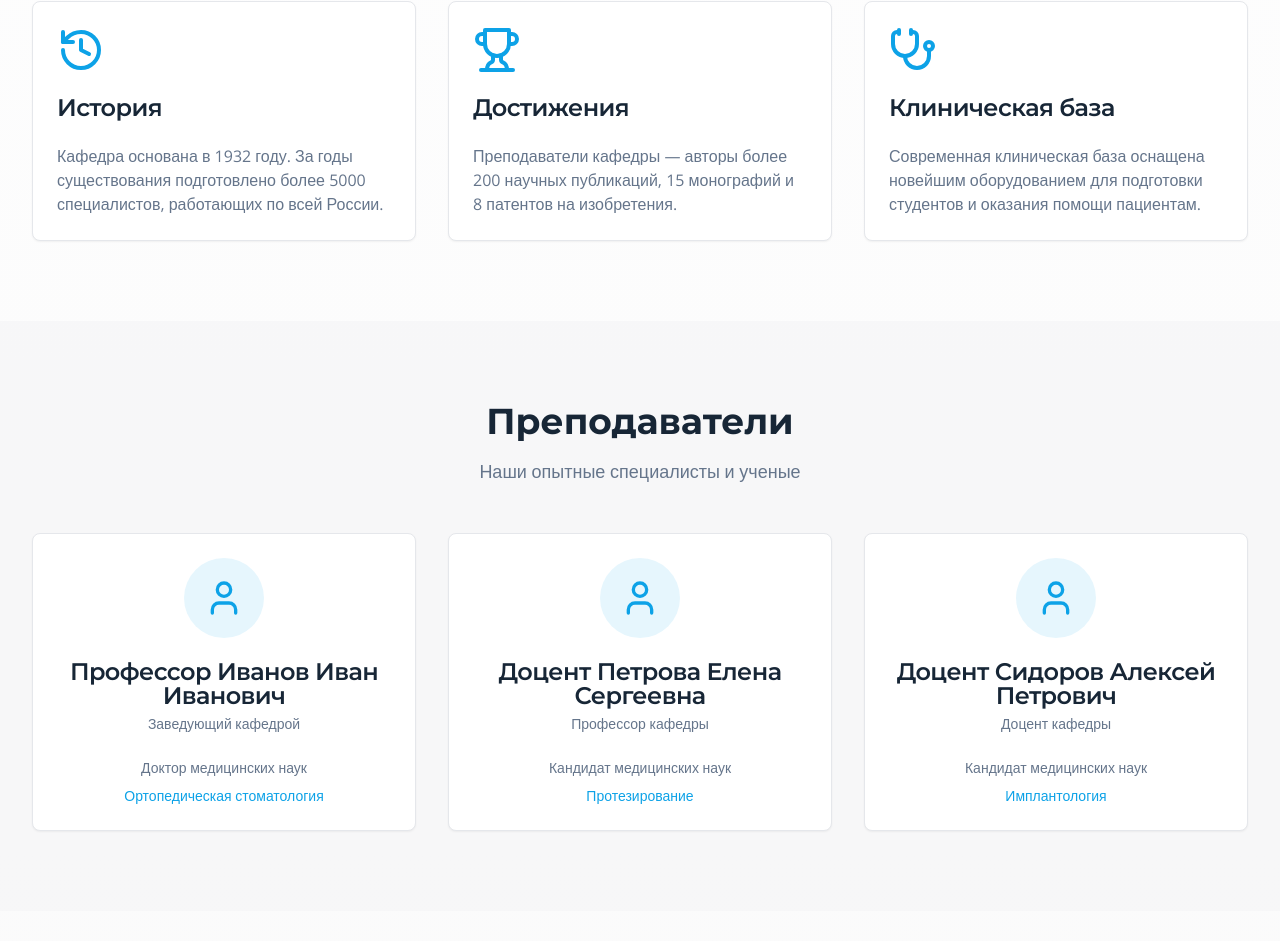
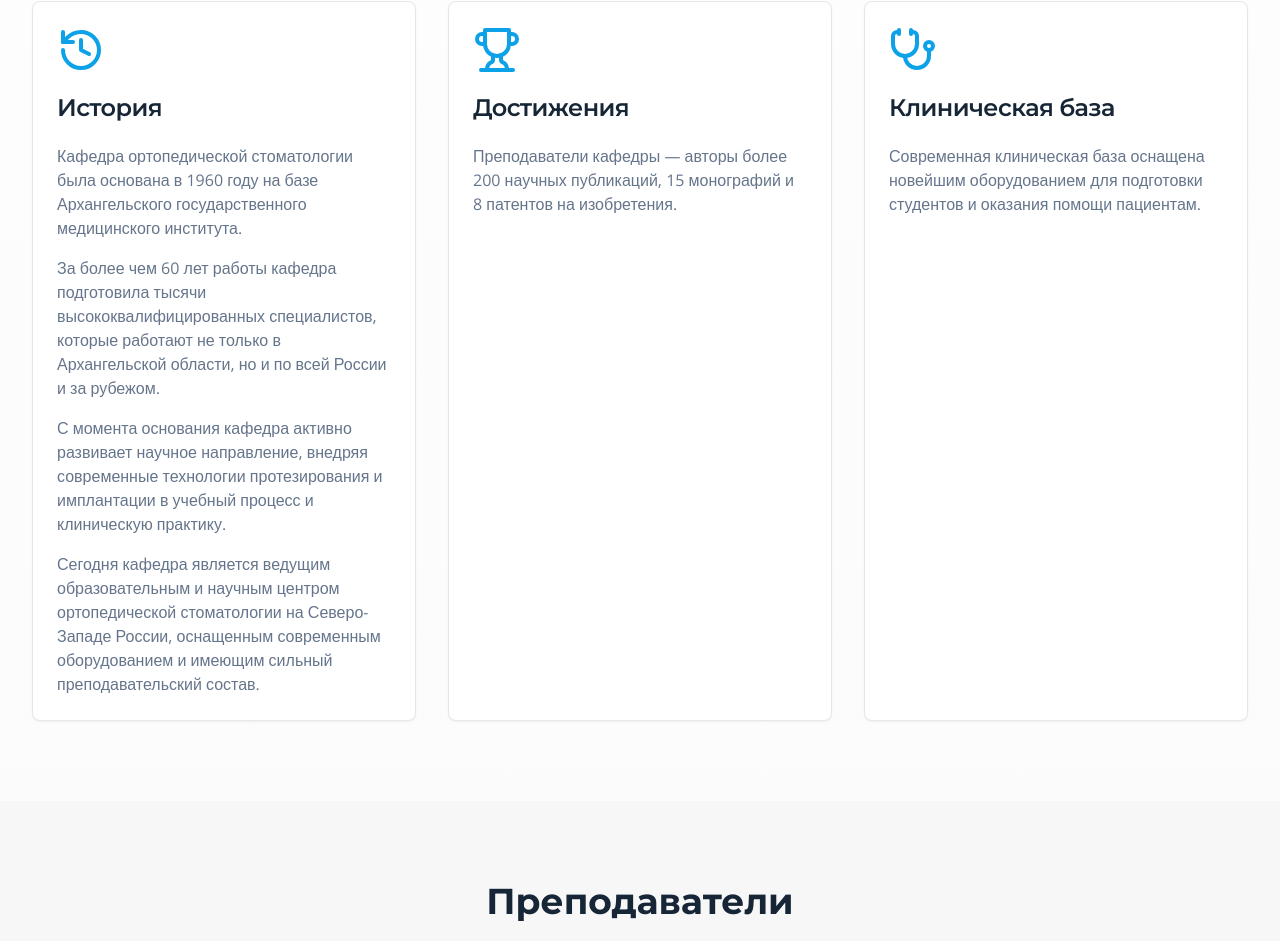
Before and after one commit to pr-poehali-dev/sgmu-orthodontics-site, a React (Vite) app: page / in a window 1280 px wide. Shown: the part 1074-2015 px from the top of the page. Built offline with nearby package versions, Linux system fonts and the light colour scheme.

Commit message:
Юра, добавь текст во вкладку История

```diff
--- a/src/pages/Index.tsx
+++ b/src/pages/Index.tsx
@@ -147,8 +147,17 @@ const Index = () => {
                 <CardTitle>История</CardTitle>
               </CardHeader>
               <CardContent>
+                <p className="text-muted-foreground mb-4">
+                  Кафедра ортопедической стоматологии была основана в 1960 году на базе Архангельского государственного медицинского института.
+                </p>
+                <p className="text-muted-foreground mb-4">
+                  За более чем 60 лет работы кафедра подготовила тысячи высококвалифицированных специалистов, которые работают не только в Архангельской области, но и по всей России и за рубежом.
+                </p>
+                <p className="text-muted-foreground mb-4">
+                  С момента основания кафедра активно развивает научное направление, внедряя современные технологии протезирования и имплантации в учебный процесс и клиническую практику.
+                </p>
                 <p className="text-muted-foreground">
-                  Кафедра основана в 1932 году. За годы существования подготовлено более 5000 специалистов, работающих по всей России.
+                  Сегодня кафедра является ведущим образовательным и научным центром ортопедической стоматологии на Северо-Западе России, оснащенным современным оборудованием и имеющим сильный преподавательский состав.
                 </p>
               </CardContent>
             </Card>
```
